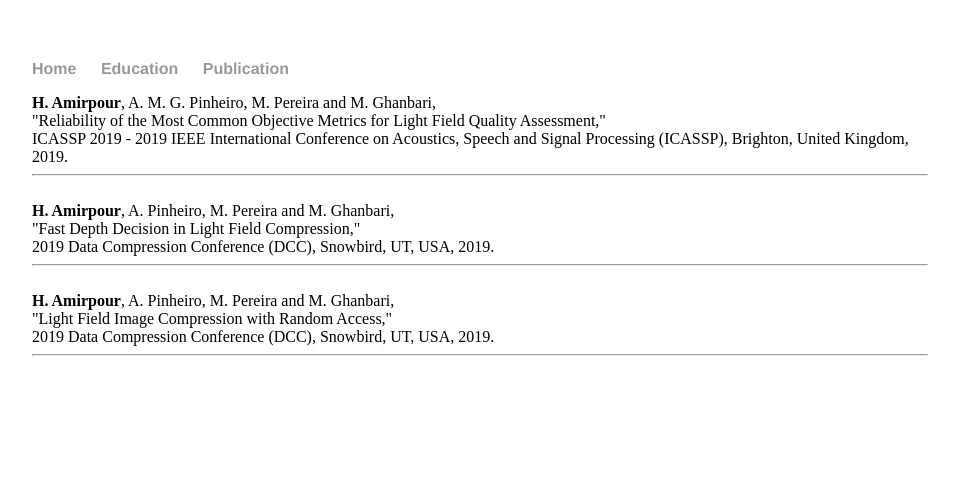
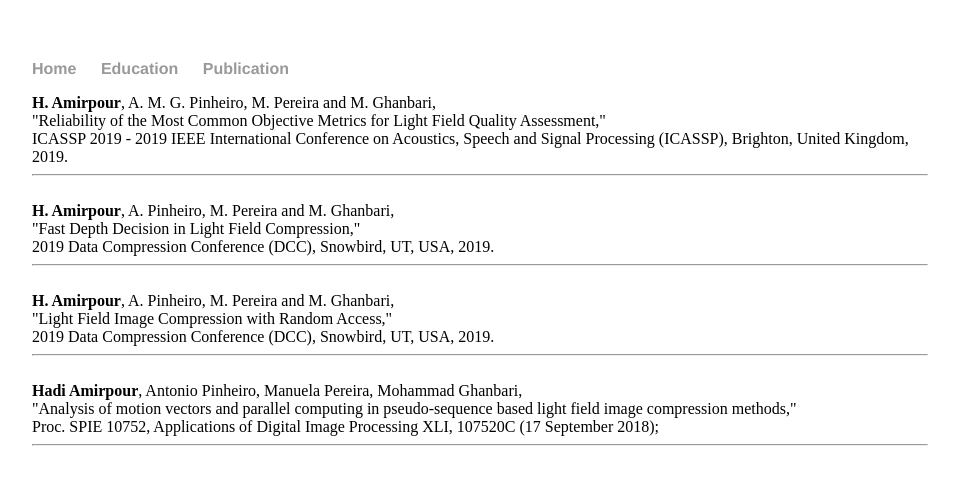
Before and after one commit to HadiAmirpour/hadiamirpour.github.io, a Jekyll site: the page publication.html, which Jekyll copies as it is, in a window 1280 px wide. Shown: the top 485 px of the page, without its empty margins (160-1119 px from the left). Built offline with Jekyll 4.4.1, drawn with Linux system fonts in a browser that asks for light colours.

Commit message:
Update publication.html

```diff
--- a/publication.html
+++ b/publication.html
@@ -37,6 +37,13 @@
 		<br />
 
 
+		<h><b>Hadi Amirpour</b>, Antonio Pinheiro, Manuela Pereira, Mohammad Ghanbari,<br />
+		"Analysis of motion vectors and parallel computing in pseudo-sequence based light field image compression methods," <br />
+		Proc. SPIE 10752, Applications of Digital Image Processing XLI, 107520C (17 September 2018); </h>
+		<hr>
+		<br />
+
+
    <br>
 
 
```
